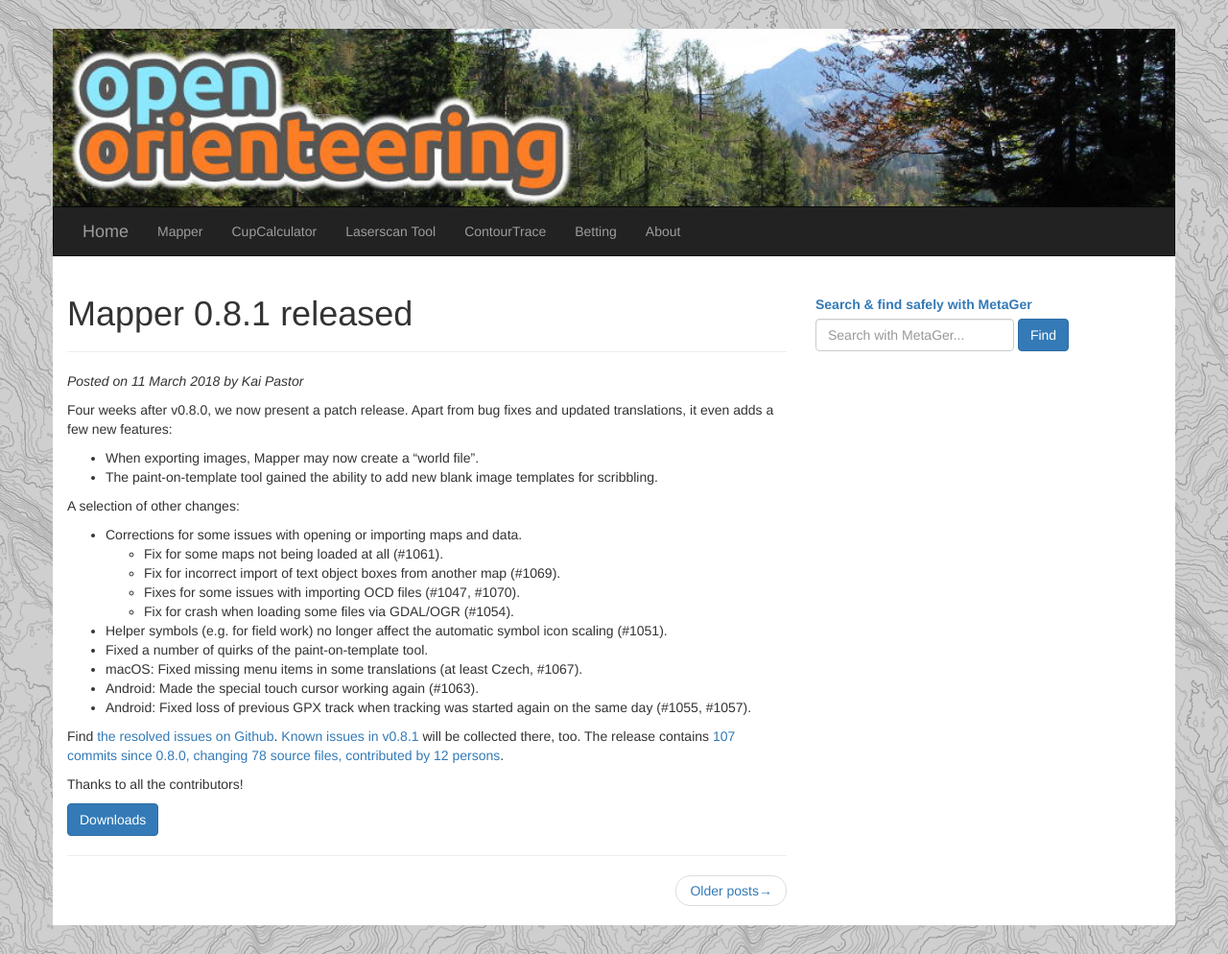
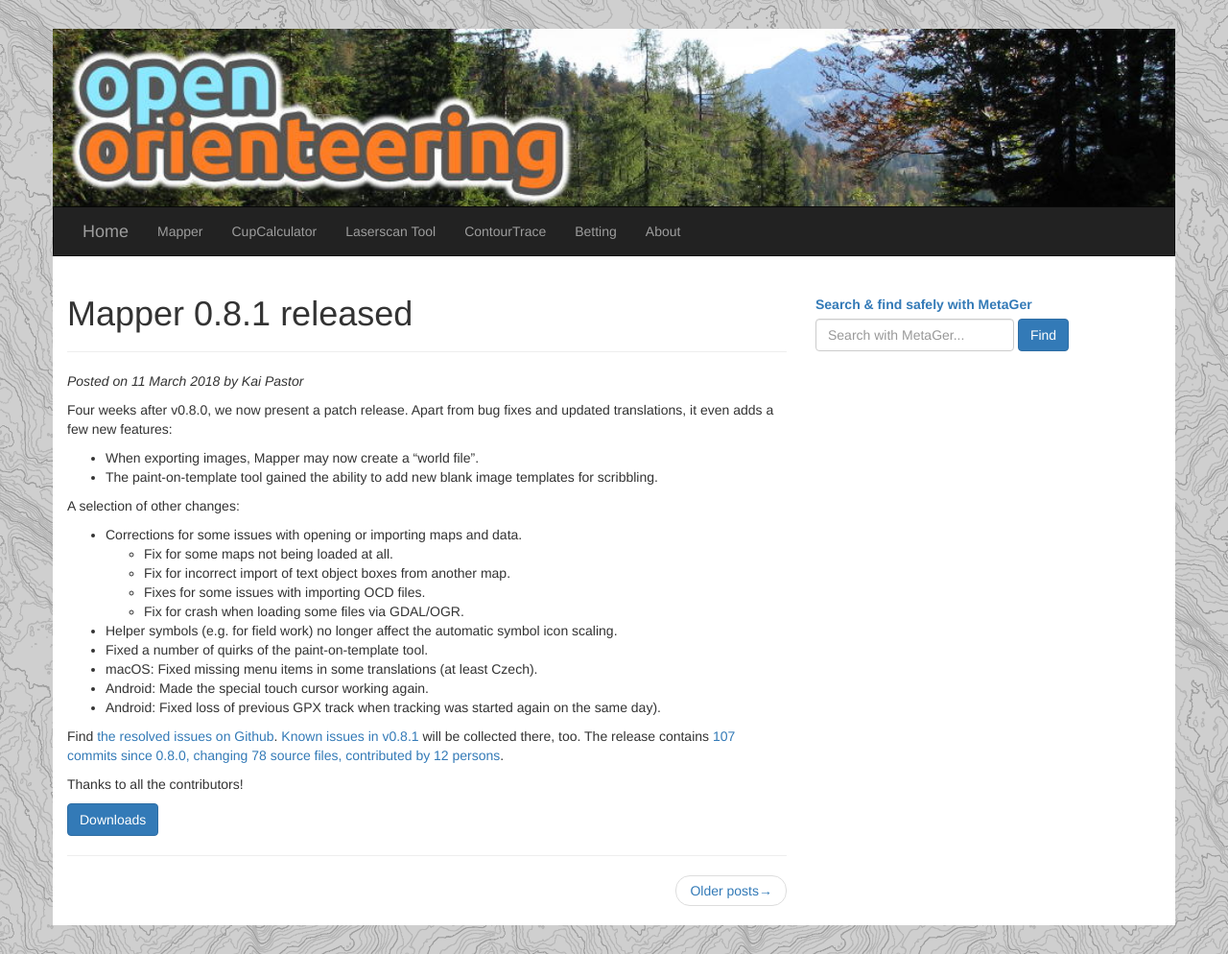
Before and after one commit to OpenOrienteering/OpenOrienteering.github.io, a Jekyll site: the page built from _posts/2018-03-11-mapper-v0.8.1-released.md, in a window 1280 px wide. Shown: the whole page at 96% size. Built offline with Jekyll 4.4.1, drawn with Linux system fonts in a browser that asks for light colours.

Commit message:
Update 2018-03-11-mapper-v0.8.1-released.md

```diff
--- a/_posts/2018-03-11-mapper-v0.8.1-released.md
+++ b/_posts/2018-03-11-mapper-v0.8.1-released.md
@@ -16,15 +16,15 @@ Four weeks after v0.8.0, we now present a patch release. Apart from bug fixes an
 A selection of other changes:
 
 - Corrections for some issues with opening or importing maps and data.
-  - Fix for some maps not being loaded at all (#1061).
-  - Fix for incorrect import of text object boxes from another map (#1069).
-  - Fixes for some issues with importing OCD files (#1047, #1070).
-  - Fix for crash when loading some files via GDAL/OGR (#1054).
-- Helper symbols (e.g. for field work) no longer affect the automatic symbol icon scaling (#1051).
+  - Fix for some maps not being loaded at all.
+  - Fix for incorrect import of text object boxes from another map.
+  - Fixes for some issues with importing OCD files.
+  - Fix for crash when loading some files via GDAL/OGR.
+- Helper symbols (e.g. for field work) no longer affect the automatic symbol icon scaling.
 - Fixed a number of quirks of the paint-on-template tool.
-- macOS: Fixed missing menu items in some translations (at least Czech, #1067).
-- Android: Made the special touch cursor working again (#1063).
-- Android: Fixed loss of previous GPX track when tracking was started again on the same day (#1055, #1057).
+- macOS: Fixed missing menu items in some translations (at least Czech).
+- Android: Made the special touch cursor working again.
+- Android: Fixed loss of previous GPX track when tracking was started again on the same day).
 
 Find [the resolved issues on Github](https://github.com/OpenOrienteering/mapper/issues?q=milestone:v0.8.1+is:closed).
 [Known issues in v0.8.1](https://github.com/OpenOrienteering/mapper/issues?q=label:"known%20issues%20v0.8.1") will be collected there, too.
```
